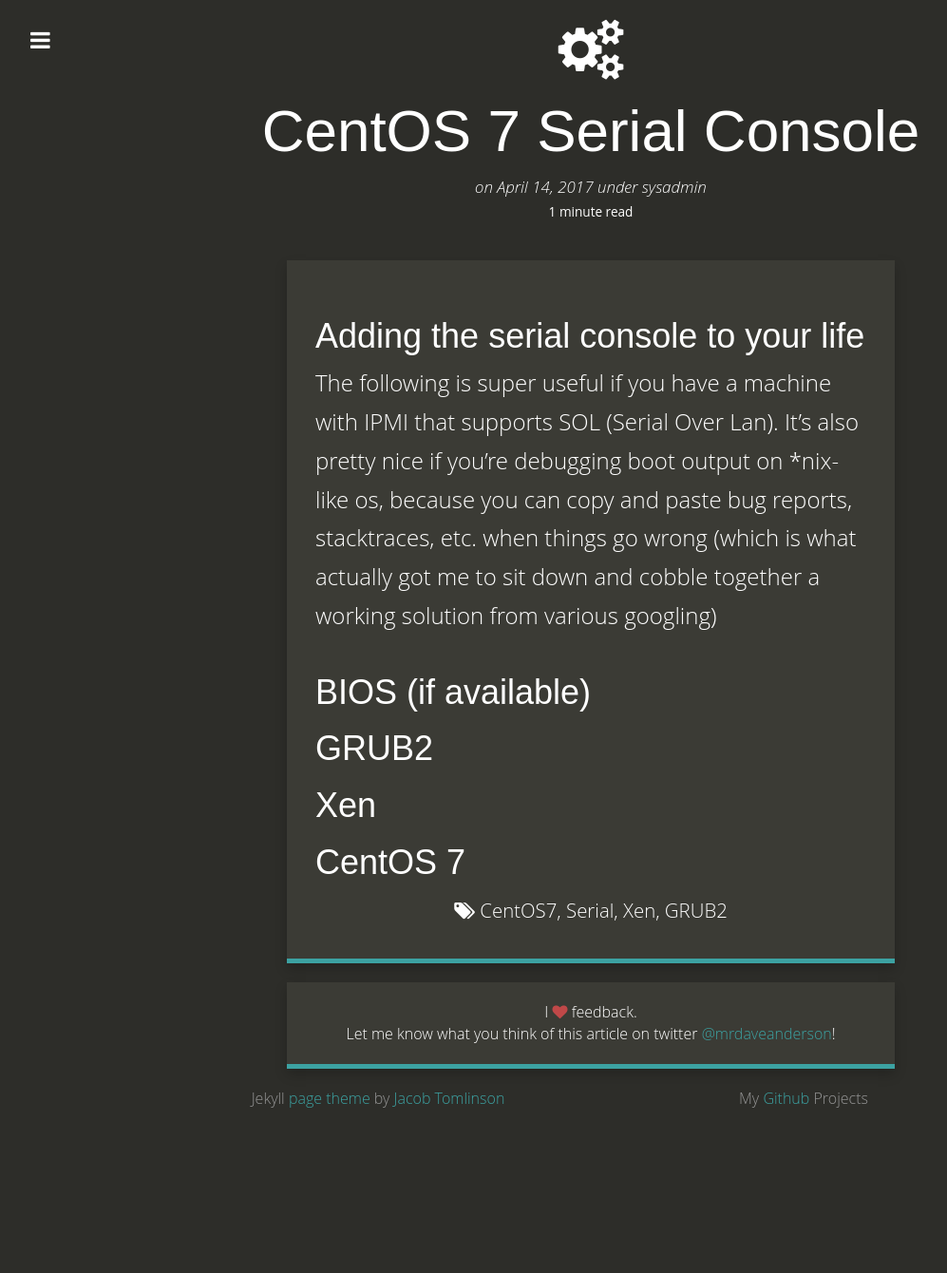
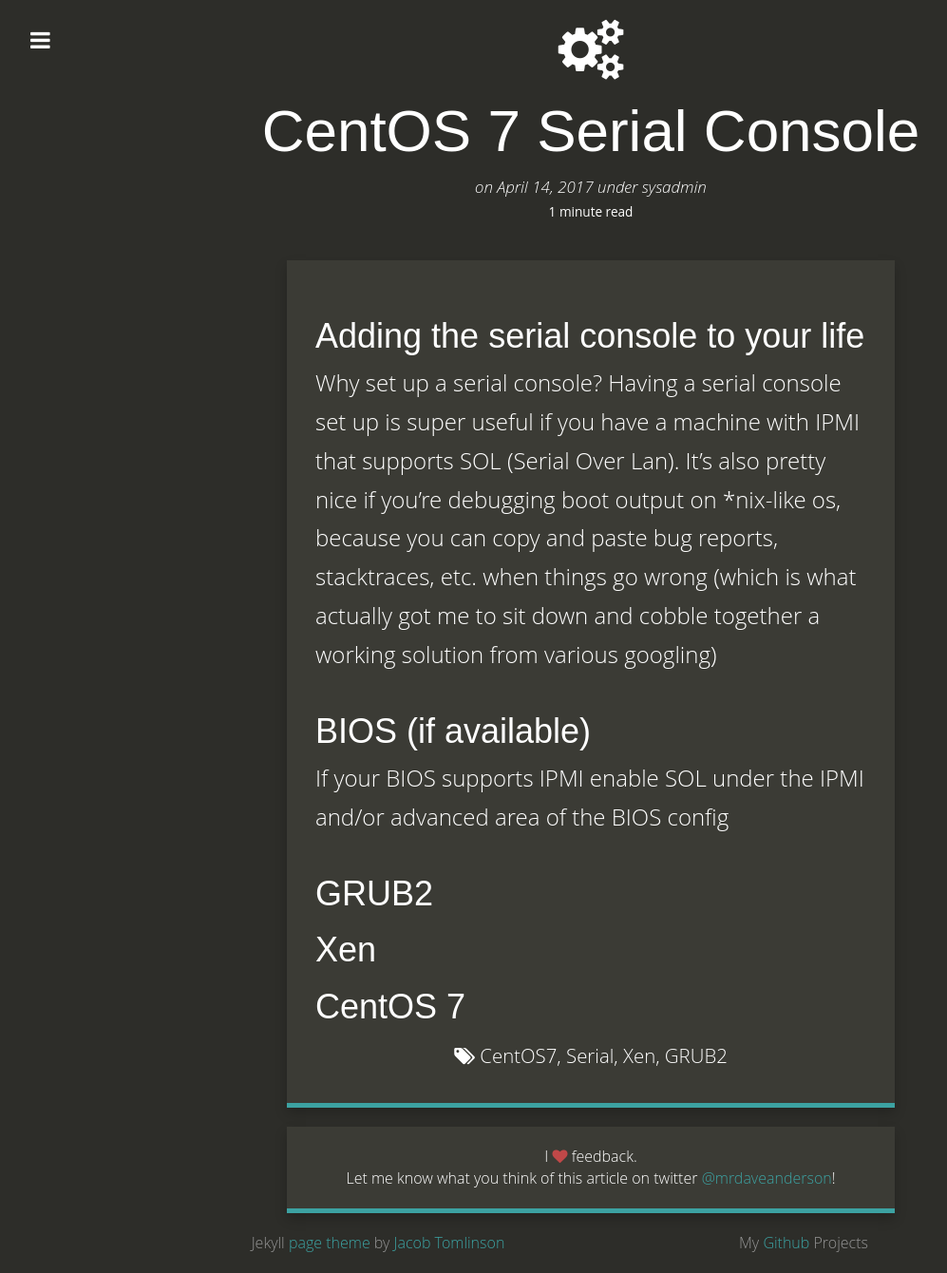
Before and after one commit to mrdaveanderson/mrdaveanderson.github.io, a Jekyll site: the page built from _posts/2017-04-14-CentOS7SerialConsole.md, in a window 1280 px wide. Shown: the whole page at 95% size, without its empty margins (18-1015 px from the left). Built offline with Jekyll 4.4.1, drawn with Linux system fonts in a browser that asks for light colours; nearby versions of some CDN libraries; before the commit the page ends 1187 px from its top, so only the background shows below that.

Commit message:
lets post stuff!

```diff
--- a/_layouts/post.html
+++ b/_layouts/post.html
@@ -104,7 +104,7 @@ layout: default
 
       {% if site.twitter_username and site.disqus_account %}
       <div class="content-panel feedback">
-        I <i class="fa fa-heart"></i> feedback.<br />
+        <!-I <i class="fa fa-heart"></i> feedback.<br />-->
         Let me know what you think of this article on twitter <a href="https://www.twitter.com/{{ site.twitter_username }}">@{{ site.twitter_username }}</a> or leave a comment below!
       </div>
       {% elsif site.twitter_username %}
--- a/_posts/2017-04-14-CentOS7SerialConsole.md
+++ b/_posts/2017-04-14-CentOS7SerialConsole.md
@@ -10,9 +10,10 @@ tags:
 ---
 
 # Adding the serial console to your life
-The following is super useful if you have a machine with IPMI that supports SOL (Serial Over Lan). It's also pretty nice if you're debugging boot output on *nix-like os, because you can copy and paste bug reports, stacktraces, etc. when things go wrong (which is what actually got me to sit down and cobble together a working solution from various googling)
+Why set up a serial console? Having a serial console set up is super useful if you have a machine with IPMI that supports SOL (Serial Over Lan). It's also pretty nice if you're debugging boot output on *nix-like os, because you can copy and paste bug reports, stacktraces, etc. when things go wrong (which is what actually got me to sit down and cobble together a working solution from various googling)
 
 # BIOS (if available)
+If your BIOS supports IPMI enable SOL under the IPMI and/or advanced area of the BIOS config
 
 # GRUB2
 
```
